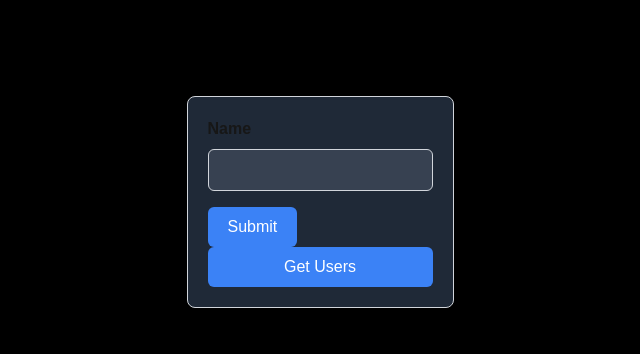
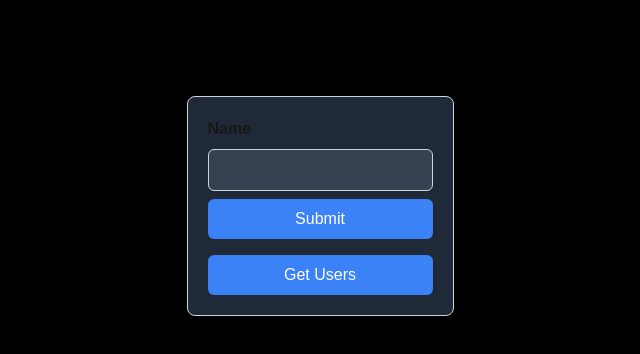
Before and after one commit to UBCMint/mint-backend-tauri-app, a Next.js app: page / in a window 1280 px wide. Shown: the top 354 px of the page, without its empty margins (320-960 px from the left). Built offline with nearby package versions, Linux system fonts and the light colour scheme.

Commit message:
simple ui update

```diff
--- a/src/app/form.tsx
+++ b/src/app/form.tsx
@@ -40,7 +40,7 @@ export default function Form() {
     return (
         <div className="max-w-md mx-auto p-5 border border-gray-300 rounded-lg bg-gray-800">
             <form onSubmit={handleNameSubmit} className="">
-                <div className="mb-4">
+                <div className="mb-2">
                     <label htmlFor="name" className="block mb-2 font-bold">
                         Name
                     </label>
@@ -55,7 +55,7 @@ export default function Form() {
                 </div>
                 <button
                     type="submit"
-                    className="px-5 py-2 bg-blue-500 text-white rounded-md hover:bg-blue-700"
+                    className="w-full px-5 py-2 bg-blue-500 text-white rounded-md hover:bg-blue-700 transition duration-300 ease-in-out mb-4"
                 >
                     Submit
                 </button>
@@ -71,7 +71,7 @@ export default function Form() {
             </form>
 
             {users.length > 0 && (
-                <ul className="w-full text-white mt-4 space-y-2">
+                <ul className="w-full text-white mt-2 space-y-2">
                     {users.map(user => (
                         <li key={user.id} className="border-b border-gray-600 pb-2 text-gray-200">
                             {user.name} - {user.email}
```
